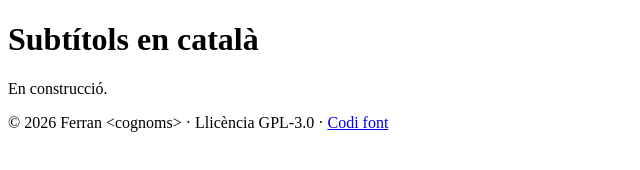
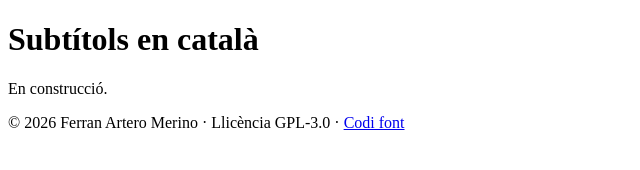
Before and after one commit to ferran-artero/subtitols-ca, a plain HTML site: page web/index.html in a window 1280 px wide. Shown: the full height of the page, 0-640 px from the left. Drawn offline with Linux system fonts and the light colour scheme.

Commit message:
Update footer with correct author name

```diff
--- a/web/index.html
+++ b/web/index.html
@@ -6,7 +6,7 @@
    <h1>Subtítols en català</h1>
    <p>En construcció.</p>
    <footer>
-   © 2026 Ferran &lt;cognoms&gt; · Llicència GPL-3.0 ·
+   © 2026 Ferran Artero Merino · Llicència GPL-3.0 ·
    <a href="https://github.com/EL-TEU-USUARI/subtitols-ca">Codi font</a>
    </footer>
    </html>
```
